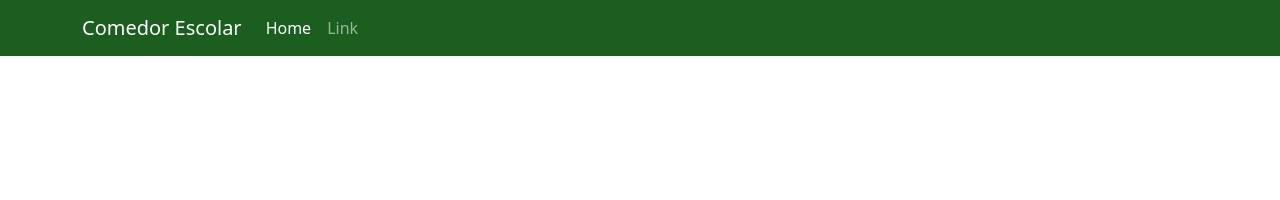
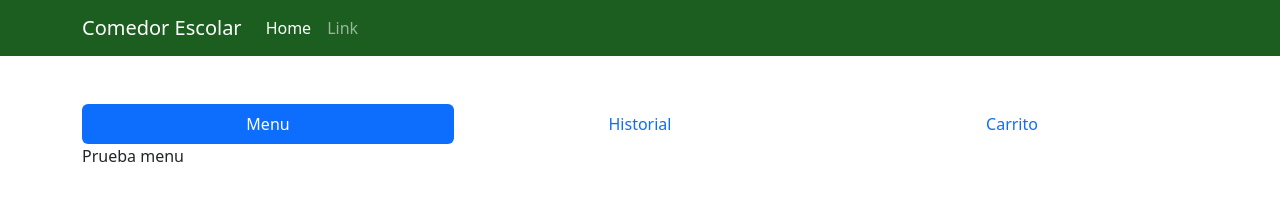
Before and after one commit to ORT-FIS-2023S1/obligatorio-mazzini, a website with bundled scripts: page src/interface/index.html in a window 1280 px wide. Built offline with nearby package versions, Linux system fonts and the light colour scheme.

Commit message:
Primer acercamiento a tabs

```diff
--- a/src/interface/index.html
+++ b/src/interface/index.html
@@ -15,7 +15,8 @@
   <nav class="navbar navbar-expand-sm navbar-dark" style="background-color: #1B5E20;">
     <div class="container">
       <a class="navbar-brand" href="#">Comedor Escolar</a>
-      <button class="navbar-toggler" type="button" data-bs-toggle="collapse" data-bs-target="#navbarSupportedContent" aria-controls="navbarSupportedContent" aria-expanded="false" aria-label="Toggle navigation">
+      <button class="navbar-toggler" type="button" data-bs-toggle="collapse" data-bs-target="#navbarSupportedContent"
+      aria-controls="navbarSupportedContent" aria-expanded="false" aria-label="Toggle navigation">
         <span class="navbar-toggler-icon"></span>
       </button>
       <div class="collapse navbar-collapse" id="navbarSupportedContent">
@@ -32,6 +33,37 @@
   </nav>
   <!-- /NAVBAR -->
 
+  <!-- TABS -->
+  <div class="container my-5">
+    <nav>
+      <div class="nav nav-pills nav-justified" id="nav-tab" role="tablist">
+        <button class="nav-link active" id="nav-menu-tab" data-bs-toggle="tab"
+        data-bs-target="#nav-menu" type="button" role="tab" aria-controls="nav-menu"
+        aria-selected="true">Menu</button>
+
+        <button class="nav-link" id="nav-historial-tab" data-bs-toggle="tab"
+        data-bs-target="#nav-historial" type="button" role="tab" aria-controls="nav-historial"
+        aria-selected="false">Historial</button>
+
+        <button class="nav-link" id="nav-carrito-tab" data-bs-toggle="tab"
+        data-bs-target="#nav-carrito" type="button" role="tab" aria-controls="nav-carrito"
+        aria-selected="false">Carrito</button>
+      </div>
+    </nav>
+    <div class="tab-content">
+      <div class="tab-pane fade show active" id="nav-menu" role="tabpanel" aria-labelledby="nav-menu-tab">
+        Prueba menu
+      </div>
+      <div class="tab-pane fade" id="nav-historial" role="tabpanel" aria-labelledby="nav-historial-tab">
+        Prueba historial
+      </div>
+      <div class="tab-pane fade" id="nav-carrito" role="tabpanel" aria-labelledby="nav-carrito-tab">
+        Prueba Carrito
+      </div>
+    </div>
+  </div>
+  <!-- /TABS -->
+
   <script src="https://cdn.jsdelivr.net/npm/bootstrap@5.2.3/dist/js/bootstrap.bundle.min.js"
     integrity="sha384-kenU1KFdBIe4zVF0s0G1M5b4hcpxyD9F7jL+jjXkk+Q2h455rYXK/7HAuoJl+0I4"
     crossorigin="anonymous"></script>
```
